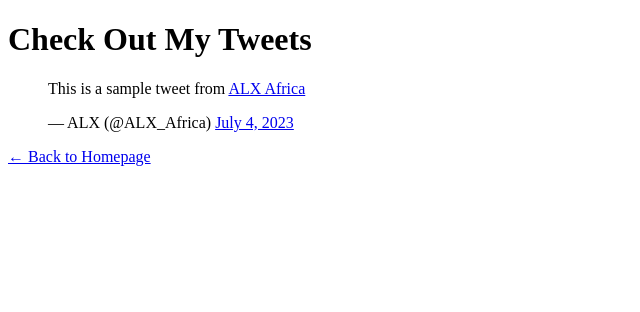
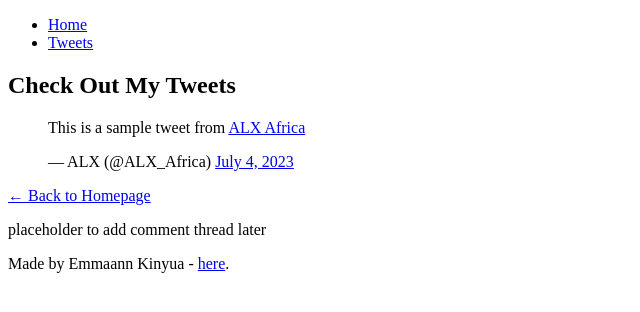
Before and after one commit to EmmsKarimi/My_First_Portfolio, a plain HTML site: page html_basic/tweets.html in a window 1280 px wide. Shown: the whole page, without its empty margins (0-640 px from the left). Drawn offline with Linux system fonts and the light colour scheme.

Commit message:
Refactor HTML files to include consistent layout with header, main, and footer

```diff
--- a/html_basic/tweets.html
+++ b/html_basic/tweets.html
@@ -5,16 +5,31 @@
   <title>My Tweets</title>
 </head>
 <body>
-  <h1>Check Out My Tweets</h1>
+  <header>
+    <ul>
+      <li><a href="index.html">Home</a></li>
+      <li><a href="tweets.html">Tweets</a></li>
+    </ul>
+  </header>
 
-  <!-- Embedded Tweet -->
-  <blockquote class="twitter-tweet">
-    <p lang="en" dir="ltr">This is a sample tweet from <a href="https://twitter.com/ALX_Africa/status/1676278963812259840">ALX Africa</a></p>&mdash; ALX (@ALX_Africa)
-    <a href="https://twitter.com/ALX_Africa/status/1676278963812259840">July 4, 2023</a>
-  </blockquote>
-  <script async src="https://platform.twitter.com/widgets.js" charset="utf-8"></script>
+  <main>
+    <article>
+      <h1>Check Out My Tweets</h1>
+      <blockquote class="twitter-tweet">
+        <p lang="en" dir="ltr">This is a sample tweet from <a href="https://twitter.com/ALX_Africa/status/1676278963812259840">ALX Africa</a></p>&mdash; ALX (@ALX_Africa)
+        <a href="https://twitter.com/ALX_Africa/status/1676278963812259840">July 4, 2023</a>
+      </blockquote>
+      <script async src="https://platform.twitter.com/widgets.js" charset="utf-8"></script>
+      <p><a href="index.html">← Back to Homepage</a></p>
+    </article>
 
-  <!-- Link to homepage -->
-  <p><a href="index.html">← Back to Homepage</a></p>
+    <aside>
+      <p>placeholder to add comment thread later</p>
+    </aside>
+  </main>
+
+  <footer>
+    <p>Made by Emmaann Kinyua - <a href="https://github.com/emmaann" target="_blank">here</a>.</p>
+  </footer>
 </body>
 </html>
```
Also changed, not shown: html_basic/index.html (+19 -3 lines).
